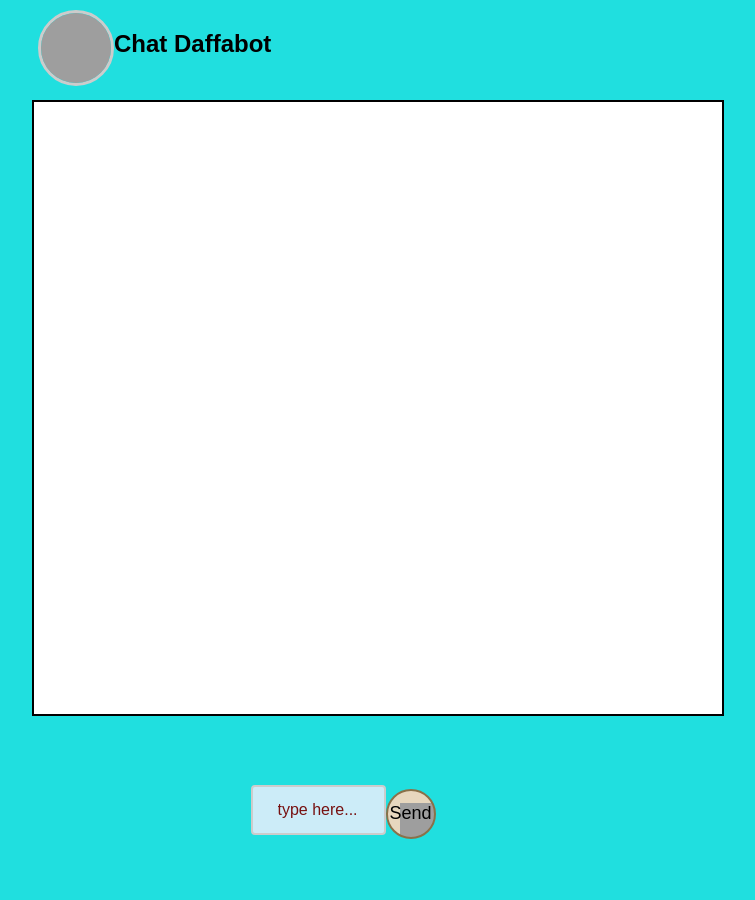
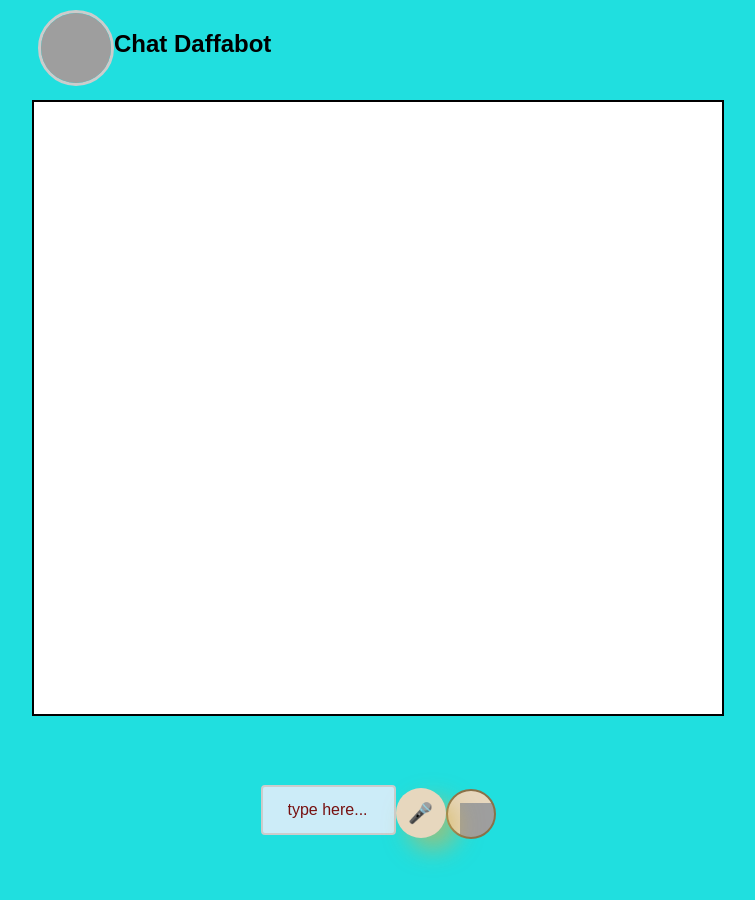
Before and after one commit to Daffabot/chatdaffabot, a Jekyll site: the page built from index.html, in a window 1280 px wide. Shown: the whole page, without its empty margins (262-1017 px from the left). Built offline with Jekyll 4.4.1, drawn with Linux system fonts in a browser that asks for light colours; the list of posts is cut into pages by our own code; grey boxes are pictures that could not be loaded.

Commit message:
[Speech To Text] Add : speech button

```diff
--- a/_posts/content.html
+++ b/_posts/content.html
@@ -12,11 +12,12 @@
     </main>
 	</div>
   </div>
-  <div class="chat-input-container">
-     <div class="sms" style="margin-left: 0; width: 90%; align: center;">
-      <input id="input" type="text" placeholder="type here..." autocomplete="off" style="cursor: pointer;" value>
-	  <button class="chat-submit" id="submit" type="button" name="submit">Send</button>
-     </div>
-    </div>
+<div class="chat-input-container">
+        <div class="sms">
+          <input id="input" type="text" placeholder="type here..." autocomplete="off" value />
+          <button class="button" id="speech" type="button" name="speech">🎤</button>
+          <button class="chat-submit" id="submit" type="button" name="submit"></button>
+        </div>
+</div>
 	  </main>
   <script src="{{ '/assets/script.js' | relative_url }}"></script>
```
